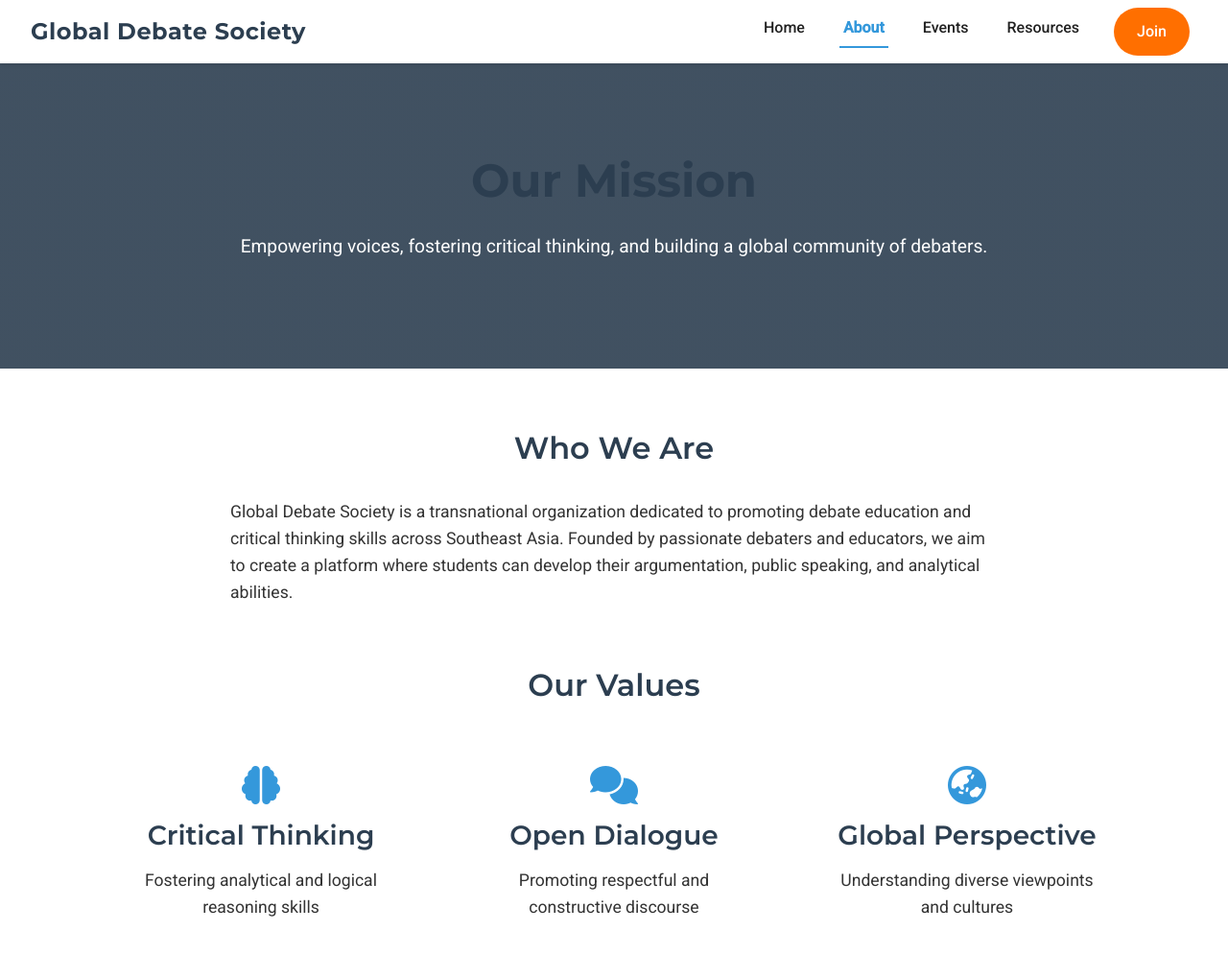
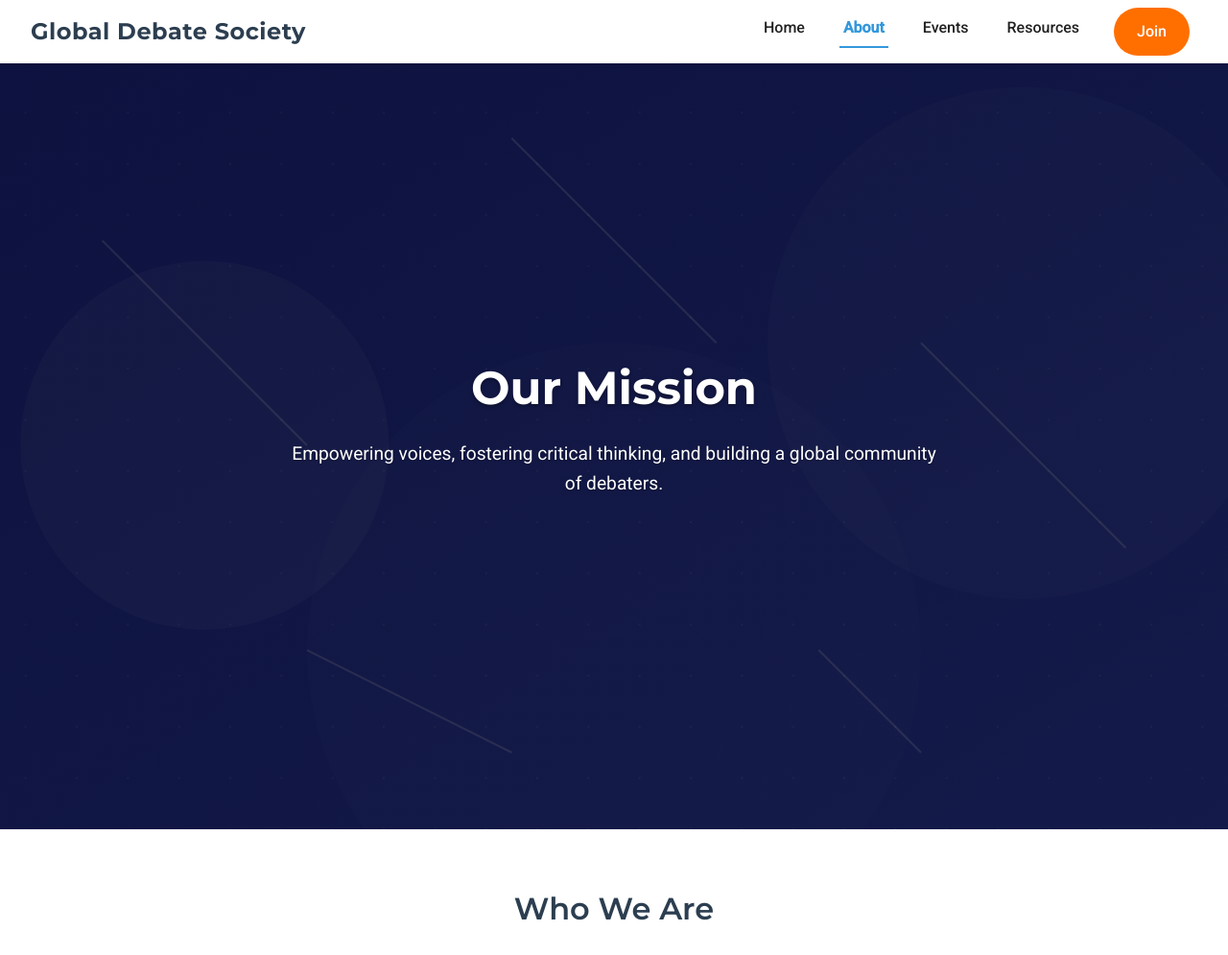
Before and after one commit to ZakharTeshukov/GlobalDebateSociety, a plain HTML site: page pages/navbar-pages/about.html in a window 1280 px wide. Shown: the top 995 px of the page at 96% size. Drawn offline with Linux system fonts and the light colour scheme.

Commit message:
Update about page with team member images and enhance styles for better layout and visual appeal. Replaced placeholder images with specific profile images and improved the hero section's design in CSS for a more engaging user experience.

```diff
--- a/pages/navbar-pages/about.html
+++ b/pages/navbar-pages/about.html
@@ -104,17 +104,17 @@
                 <h2>Our Team</h2>
                 <div class="team-grid">
                     <div class="team-member">
-                        <img src="../../assets/images/team-placeholder.jpg" alt="Team Member">
+                        <img src="../../src/assets/images/profile-placeholder.svg" alt="John Smith">
                         <h3>John Smith</h3>
                         <p>Executive Director</p>
                     </div>
                     <div class="team-member">
-                        <img src="../../assets/images/team-placeholder.jpg" alt="Team Member">
+                        <img src="../../src/assets/images/profile-placeholder.svg" alt="Sarah Johnson">
                         <h3>Sarah Johnson</h3>
                         <p>Head of Education</p>
                     </div>
                     <div class="team-member">
-                        <img src="../../assets/images/team-placeholder.jpg" alt="Team Member">
+                        <img src="../../src/assets/images/profile-placeholder.svg" alt="Michael Chen">
                         <h3>Michael Chen</h3>
                         <p>Events Coordinator</p>
                     </div>
--- a/src/css/pages-styles/about.css
+++ b/src/css/pages-styles/about.css
@@ -1,26 +1,49 @@
 /* About Hero Section */
 .about-hero {
-    background: linear-gradient(rgba(44, 62, 80, 0.9), rgba(44, 62, 80, 0.9)), url('../../assets/images/debate-bg.jpg');
+    position: relative;
+    height: 100vh;
+    width: 100%;
+    display: flex;
+    align-items: center;
+    justify-content: center;
+    color: var(--white);
+    overflow: hidden;
+}
+
+.about-hero::before {
+    content: "";
+    position: absolute;
+    top: 0;
+    left: 0;
+    width: 100%;
+    height: 100%;
+    background: linear-gradient(rgba(0, 0, 0, 0.5), rgba(0, 0, 0, 0.5)), url('../../../src/assets/images/debate-hero-bg.svg');
     background-size: cover;
     background-position: center;
-    color: var(--white);
-    padding: 6rem 5%;
-    text-align: center;
+    z-index: -1;
 }
 
 .about-content {
     max-width: 800px;
     margin: 0 auto;
+    padding: 0 5%;
+    text-align: center;
+    z-index: 1;
 }
 
 .about-content h1 {
     font-size: 3rem;
     margin-bottom: 1.5rem;
+    color: white;
+    line-height: 1.2;
+    text-shadow: 0 2px 4px rgba(0, 0, 0, 0.3);
 }
 
 .about-content p {
     font-size: 1.2rem;
     line-height: 1.6;
+    text-shadow: 0 1px 2px rgba(0, 0, 0, 0.3);
+    margin-bottom: 2rem;
 }
 
 /* About Details Section */
@@ -128,6 +151,7 @@
     width: 100%;
     height: 250px;
     object-fit: cover;
+    background-color: #f0f0f0;
 }
 
 .team-member h3 {
```
